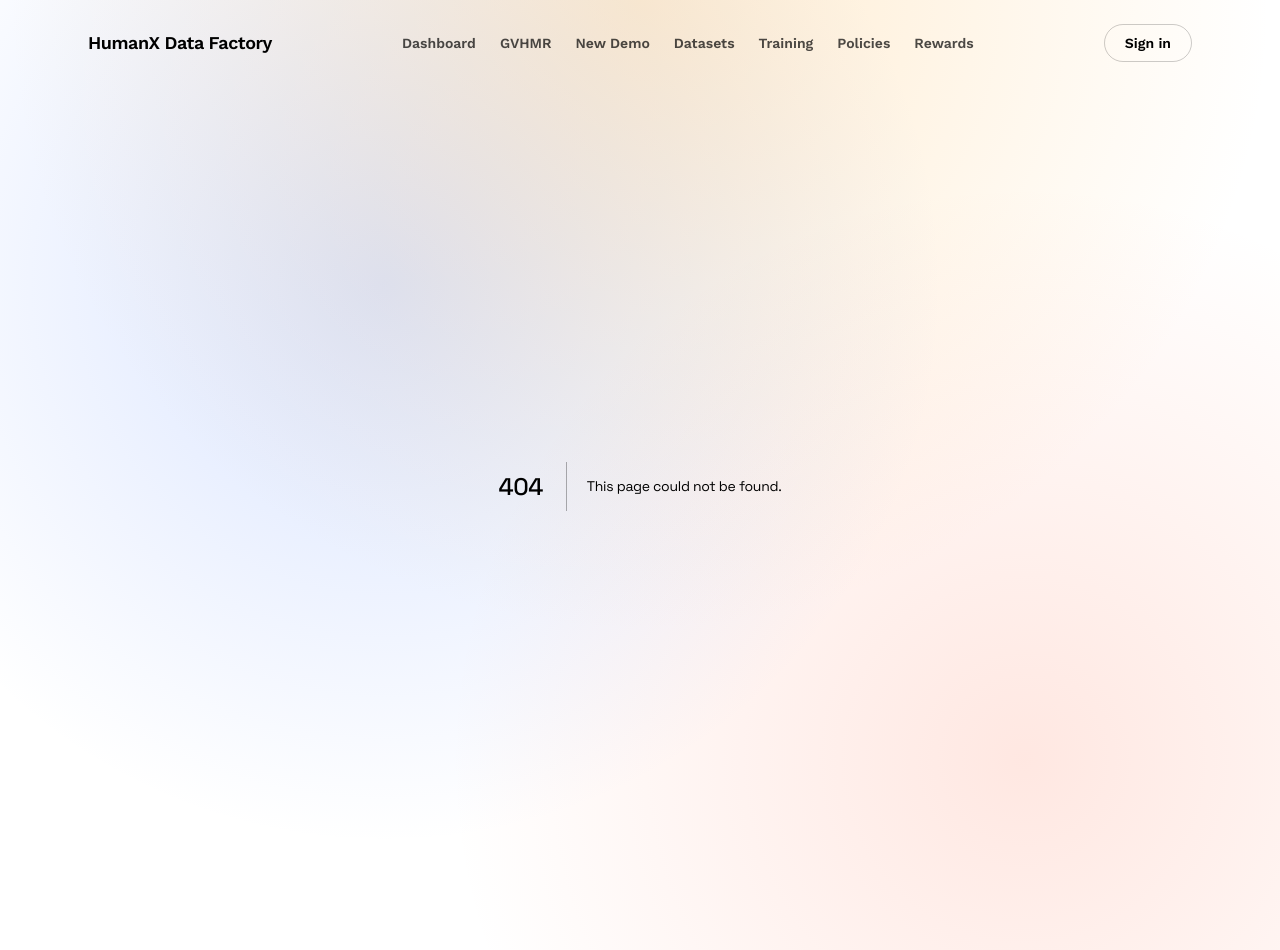
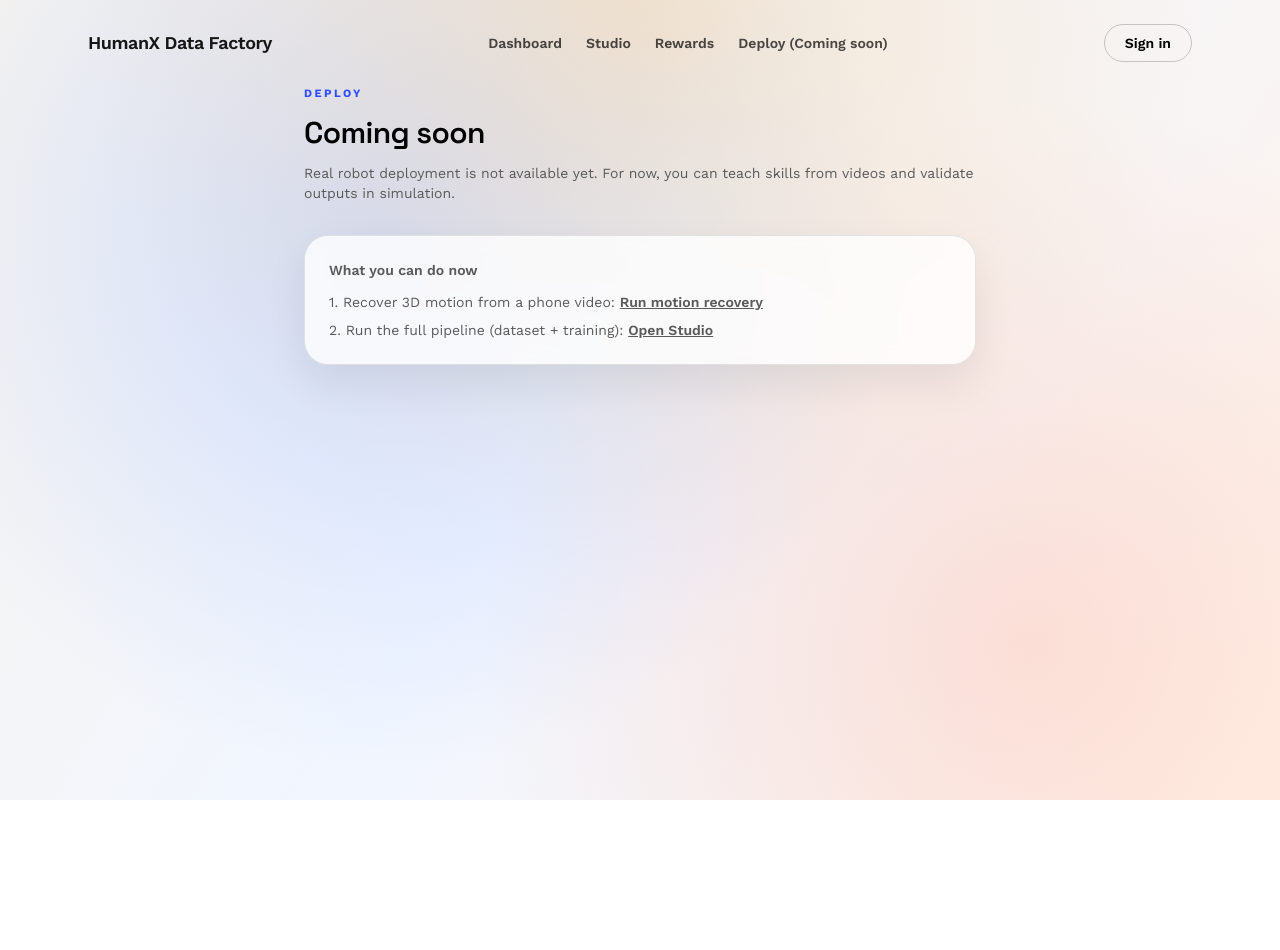
Before and after one commit to vukilla/han-platform-2.0, a Next.js app in the folder apps/web/: page /deploy in a window 1280 px wide. Before the commit this address had no page. After the commit the page ends 800 px from the top, so only its background shows below. Built offline with nearby package versions, Linux system fonts and the light colour scheme.

Commit message:
Simplify nav: Dashboard, Studio, Rewards, Deploy

```diff
--- /dev/null
+++ b/apps/web/src/app/deploy/page.tsx
@@ -0,0 +1,28 @@
+import Link from "next/link";
+import { Card } from "@/components/ui/Card";
+
+export default function DeployPage() {
+  return (
+    <div className="mx-auto max-w-2xl space-y-8">
+      <section className="space-y-3">
+        <p className="section-eyebrow">Deploy</p>
+        <h1 className="text-3xl font-semibold text-black">Coming soon</h1>
+        <p className="text-sm text-black/70">
+          Real robot deployment is not available yet. For now, you can teach skills from videos and validate outputs in simulation.
+        </p>
+      </section>
+
+      <Card className="space-y-3">
+        <p className="text-sm font-semibold text-black">What you can do now</p>
+        <div className="space-y-2 text-sm text-black/70">
+          <p>
+            1. Recover 3D motion from a phone video: <Link className="font-semibold underline" href="/gvhmr">Run motion recovery</Link>
+          </p>
+          <p>
+            2. Run the full pipeline (dataset + training): <Link className="font-semibold underline" href="/studio">Open Studio</Link>
+          </p>
+        </div>
+      </Card>
+    </div>
+  );
+}
--- a/apps/web/src/app/page.tsx
+++ b/apps/web/src/app/page.tsx
@@ -1,5 +1,5 @@
 import { redirect } from "next/navigation";
 
 export default function Home() {
-  redirect("/gvhmr");
+  redirect("/dashboard");
 }
--- /dev/null
+++ b/apps/web/src/app/studio/page.tsx
@@ -0,0 +1 @@
+export { default } from "../demos/new/page";
--- a/apps/web/src/components/SiteHeader.tsx
+++ b/apps/web/src/components/SiteHeader.tsx
@@ -3,12 +3,9 @@ import { LinkButton } from "./ui/Button";
 
 const nav = [
   { href: "/dashboard", label: "Dashboard" },
-  { href: "/gvhmr", label: "GVHMR" },
-  { href: "/demos/new", label: "New Demo" },
-  { href: "/datasets", label: "Datasets" },
-  { href: "/training", label: "Training" },
-  { href: "/policies", label: "Policies" },
+  { href: "/studio", label: "Studio" },
   { href: "/rewards", label: "Rewards" },
+  { href: "/deploy", label: "Deploy (Coming soon)" },
 ];
 
 export function SiteHeader() {
```
